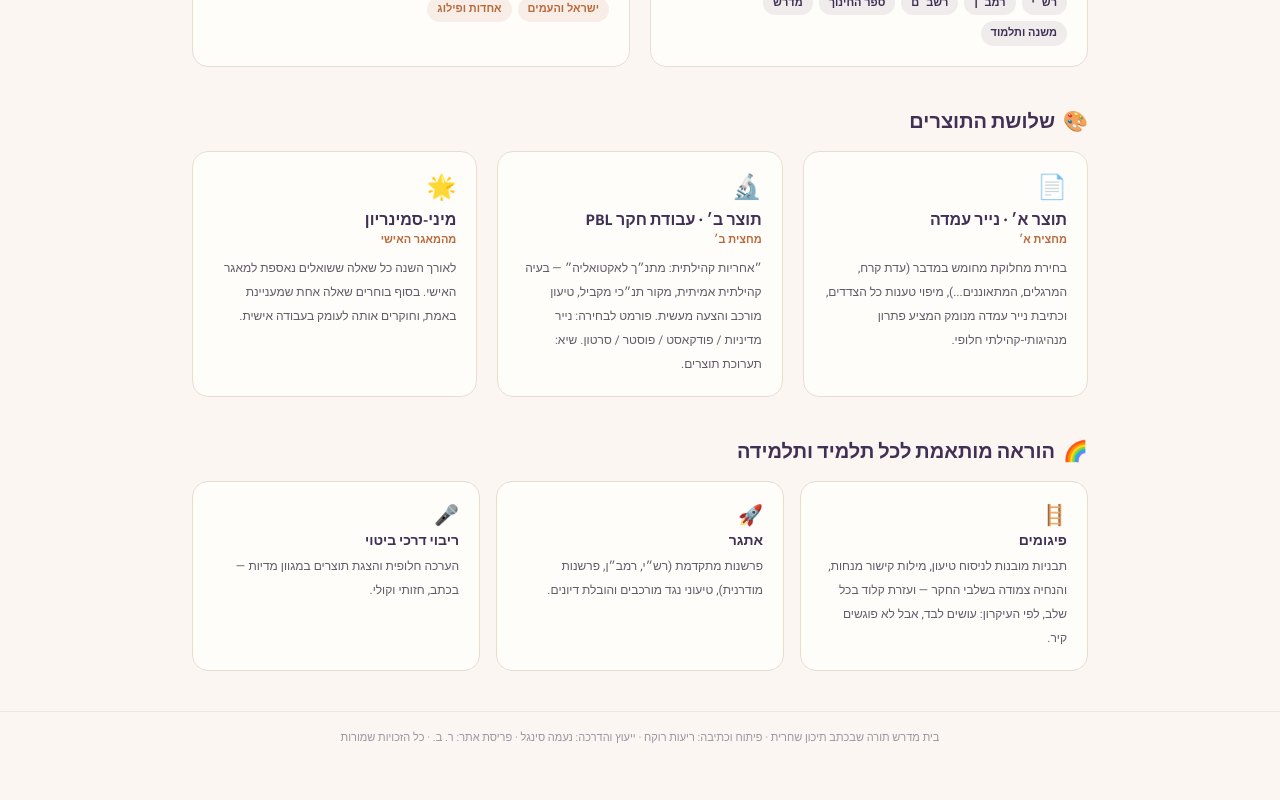
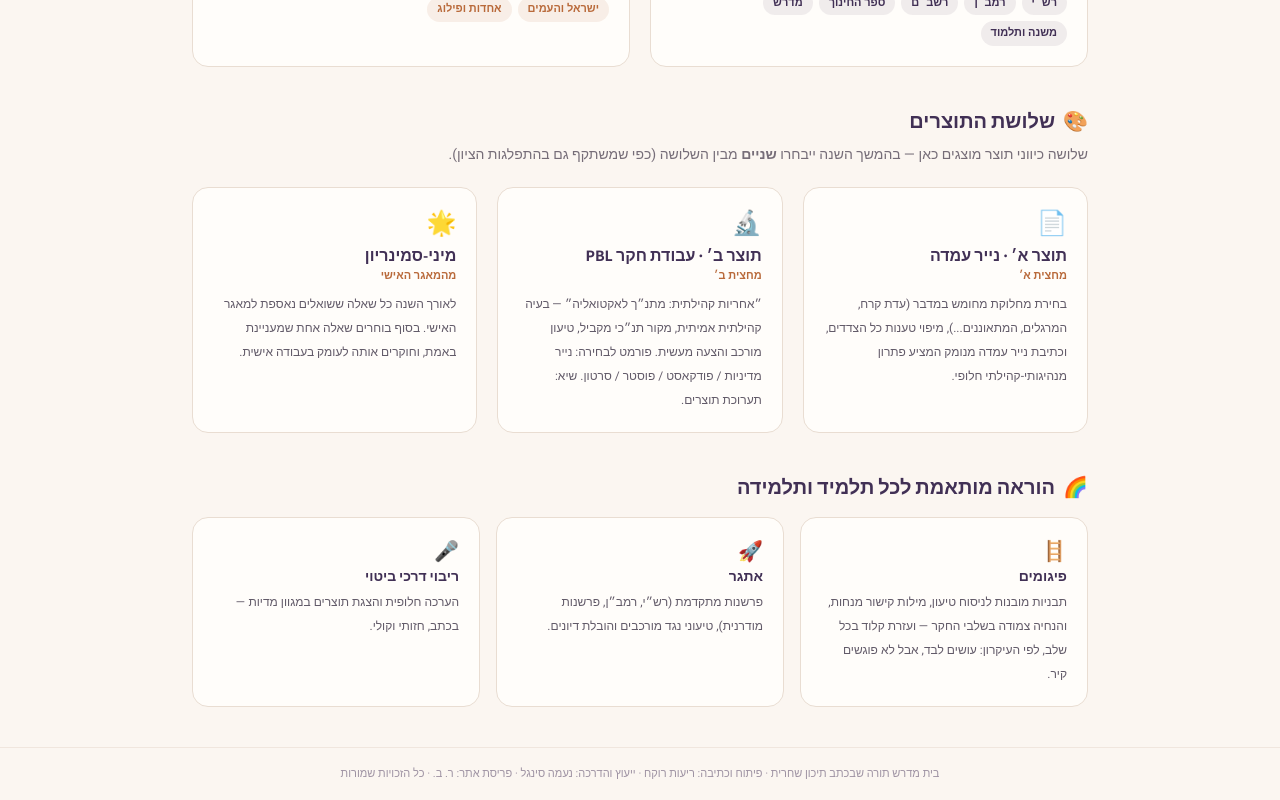
Before and after one commit to RefaelBassel/binat-hatorah, a Next.js app: page /program in a window 1280 px wide. Shown: the part 2383-3183 px from the top of the page. Before the commit the page ends 3147 px from the top, so only its background shows below. Built offline with nearby package versions, Linux system fonts and the light colour scheme; no server answers.

Commit message:
Program page: note that two of the three products will be chosen
Co-Authored-By: Claude Fable 5 <noreply@anthropic.com>

```diff
--- a/app/program/page.tsx
+++ b/app/program/page.tsx
@@ -196,6 +196,10 @@ export default function ProgramPage() {
         {/* ===== products ===== */}
         <section>
           <SectionTitle emoji="🎨" title="שלושת התוצרים" />
+          <p className="mb-5 -mt-2 text-sm leading-6 text-[color:var(--foreground)]/65">
+            שלושה כיווני תוצר מוצגים כאן — בהמשך השנה ייבחרו <b>שניים</b> מבין
+            השלושה (כפי שמשתקף גם בהתפלגות הציון).
+          </p>
           <div className="grid gap-5 sm:grid-cols-3">
             {[
               {
```
